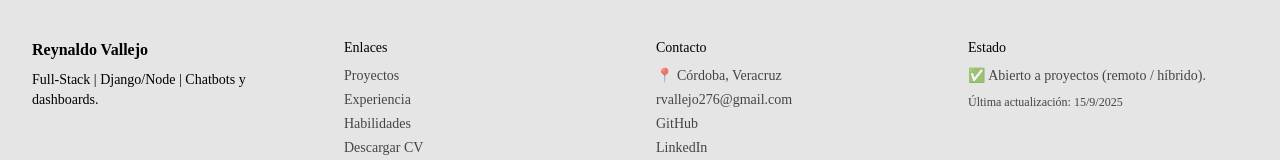
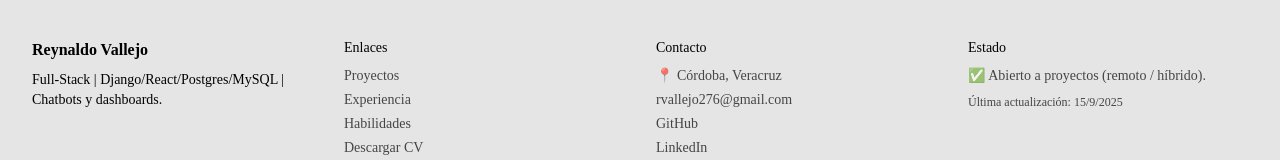
Before and after one commit to Reynaldo003/Rey, a React (Vite) app: page / in a window 1280 px wide. Shown: the part 2683-2843 px from the top of the page. Built offline with nearby package versions, Linux system fonts and the light colour scheme; a web font is replaced by a local one.

Commit message:
correcion contacto

```diff
--- a/src/pages/CV.jsx
+++ b/src/pages/CV.jsx
@@ -346,7 +346,7 @@ export default function App() {
                 <div className={`${container} grid grid-cols-1 md:grid-cols-4 gap-8`}>
                     <div>
                         <div className="text-black dark:text-white font-semibold">Reynaldo Vallejo</div>
-                        <p className="text-black dark:text-white mt-2 text-sm">Full-Stack | Django/Node | Chatbots y dashboards.</p>
+                        <p className="text-black dark:text-white mt-2 text-sm">Full-Stack | Django/React/Postgres/MySQL | Chatbots y dashboards.</p>
                     </div>
                     <div>
                         <div className="text-black dark:text-white text-sm font-medium mb-2">Enlaces</div>
@@ -361,7 +361,7 @@ export default function App() {
                         <div className="text-black dark:text-white text-sm font-medium mb-2">Contacto</div>
                         <ul className="space-y-1 text-sm">
                             <li>📍 Córdoba, Veracruz</li>
-                            <li><a href="mailto:toby@example.com" className="hover:text-white">rvallejo276@gmail.com</a></li>
+                            <li><a href="mailto:rvallejo276@gmail.com" className="hover:text-white">rvallejo276@gmail.com</a></li>
                             <li><a href="https://github.com/Reynaldo003" target="_blank" className="hover:text-white">GitHub</a></li>
                             <li><a href="https://www.linkedin.com/in/momerdev/" target="_blank" className="hover:text-white">LinkedIn</a></li>
                         </ul>
```
